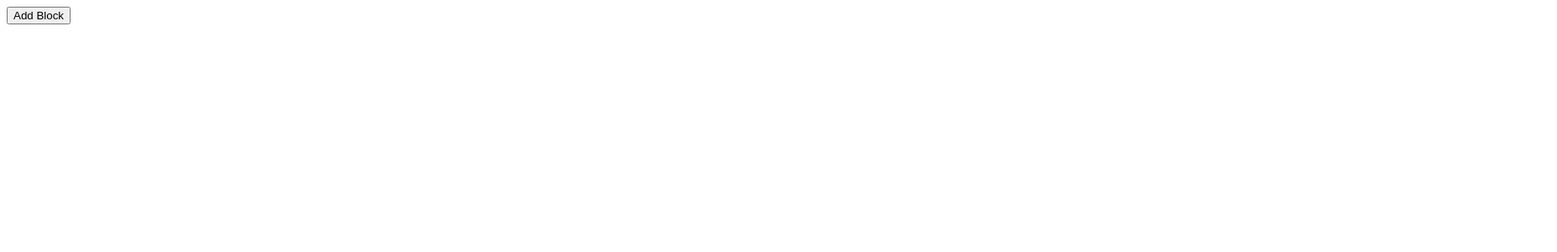
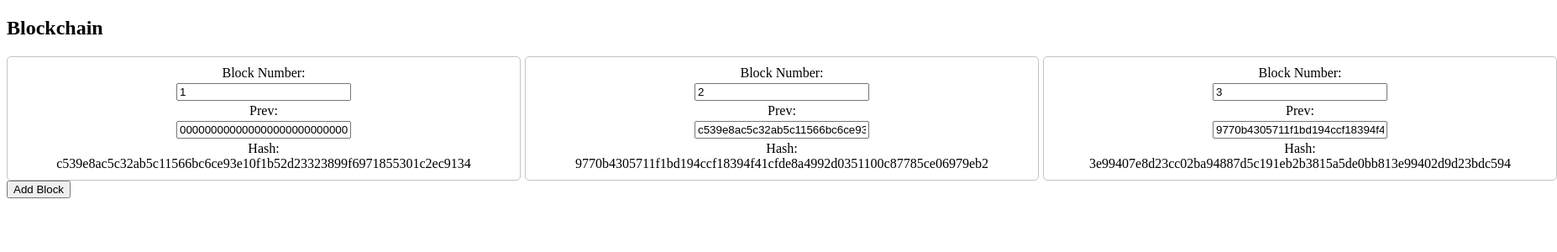
Before and after one commit to Gherrer1/blockchain-demo-clone, a React app: page / in a window 1280 px wide. Shown: the top 300 px of the page at 84% size, 1854 px wide, since content can reach past the window. Built offline with nearby package versions, Linux system fonts and the light colour scheme.

Commit message:
Styled it somewhat. It turns out we shouldnt allow changing prev, so lets change that. then: add data field add nonce field add mine functionality

```diff
--- a/src/Components/App.js
+++ b/src/Components/App.js
@@ -4,8 +4,10 @@ import { Provider } from 'react-redux';
 import ConnectedBlockchain from './Blockchain';
 import { blocks } from '../reducers';
 import logger from '../middleware';
+import { block } from '../utils';
 
-const store = createStore(blocks, applyMiddleware(logger));
+const initialState = [block(), block(block()), block(block(block()))];
+const store = createStore(blocks, initialState, applyMiddleware(logger));
 const App = () => (
 	<Provider store={store}>
 		<ConnectedBlockchain />
--- a/src/Components/Block.js
+++ b/src/Components/Block.js
@@ -5,9 +5,12 @@ import { changeBlock } from '../actionCreators';
 
 export function Block({ block, dispatch, index }) {
 	return (
-		<div>
+		<div className="block">
+			Block Number:
 			<input type="text" className="blockNum" value={block.blockNum} onChange={e => dispatch(changeBlock(index, 'blockNum', e.target.value))} />
+			Prev:
 			<input type="text" className="prev" value={block.prev} onChange={e => dispatch(changeBlock(index, 'prev', e.target.value))} />
+			Hash:
 			<div className="hash">{block.hash}</div>
 		</div>
 	);
--- a/src/Components/Blockchain.js
+++ b/src/Components/Blockchain.js
@@ -9,9 +9,12 @@ export function Blockchain(props) {
 	const { blocks, dispatch } = props;
 	return (
 		<div>
-			{blocks.map((block, index) => (
-				<ConnectedBlock key={index} index={index} />
-			))}
+			<h2>Blockchain</h2>
+			<div className="blockchain">
+				{blocks.map((block, index) => (
+					<ConnectedBlock key={index} index={index} />
+				))}
+			</div>
 			<button
 				type="button"
 				onClick={() => dispatch(addBlock())}
--- a/src/index.js
+++ b/src/index.js
@@ -1,6 +1,7 @@
 import React from 'react';
 import ReactDOM from 'react-dom';
 import App from './Components/App';
+import './style.css';
 
 ReactDOM.render(
 	<App />,
--- /dev/null
+++ b/src/style.css
@@ -0,0 +1,27 @@
+body {
+    box-sizing: border-box;
+}
+
+.blockchain {
+    display: flex;
+}
+
+.block {
+    display: flex;
+    flex: 0 0 600px;
+    flex-direction: column;
+    align-items: center;
+    margin-right: 5px;
+    padding: 10px 5px;
+    border: 1px solid rgba(128, 128, 128, 0.473);
+    border-radius: 5px;
+}
+
+.block.mined {
+    background-color: rgb(70, 255, 70);
+}
+
+.block > input {
+    margin: 3px;
+    width: 200px;
+}
--- a/webpack.config.js
+++ b/webpack.config.js
@@ -11,7 +11,7 @@ module.exports = {
 	module: {
 		rules: [
 			{ test: /\.js$/, exclude: /node_modules/, use: 'babel-loader' },
-			{ test: /\.css$/, use: ['css-loader', 'style-loader'] }
+			{ test: /\.css$/, use: ['style-loader', 'css-loader'] }
 		]
 	},
 	plugins: [
```
